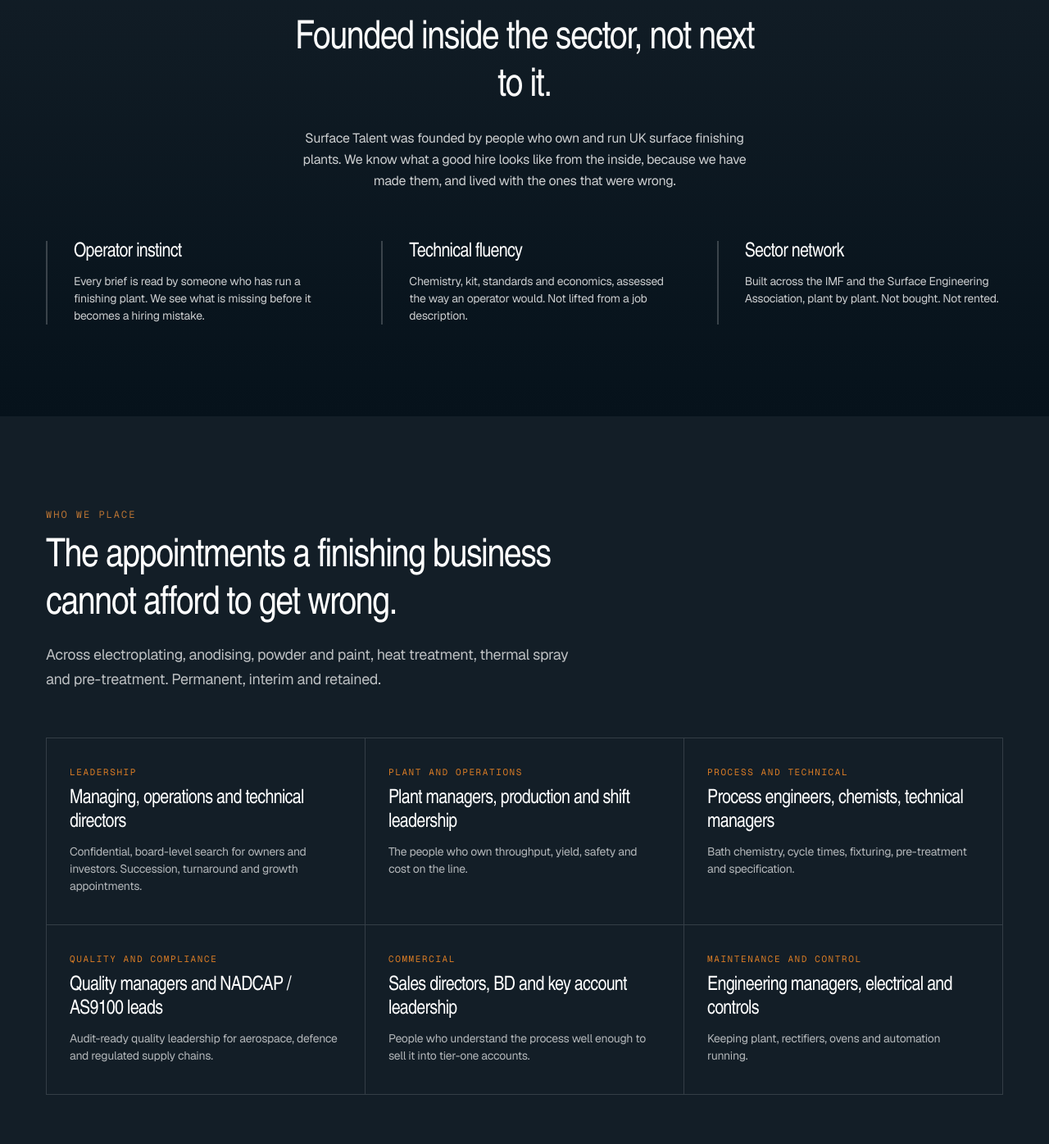
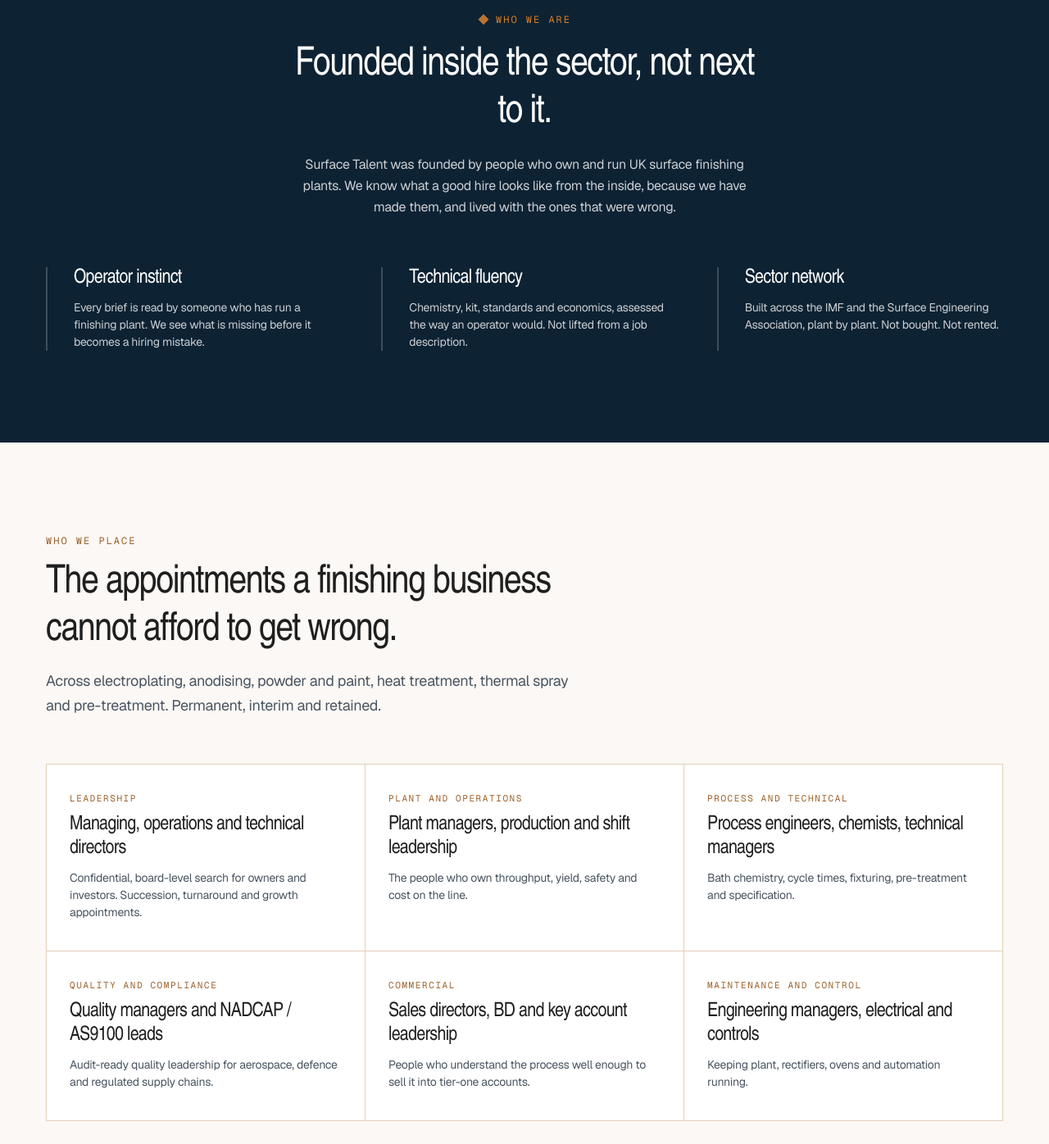
Before and after one commit to ChukaDele/surface-talent-website, a Next.js app: page / in a window 1280 px wide. Shown: the part 1947-3343 px from the top of the page at 82% size. Built offline with nearby package versions, Linux system fonts and the light colour scheme; a web font is replaced by a local one.

Commit message:
Design review: one navy, one cream, alternating surfaces; AA copper on light; testimonial cards join the cream family

```diff
--- a/src/app/globals.css
+++ b/src/app/globals.css
@@ -60,7 +60,8 @@
   --stack-light: #fbf8f5;
   --stack-light-line: #e6ceb8;
   --card-line: #e9e9e9;
-  --testimonial-light: #eff7fe;
+  --testimonial-light: #fbf8f5; /* cream, same family as the stack-light cards */
+  --accent-on-light: #9c622b; /* copper text on white/cream: 4.9:1 */
   --ink: #1f1f1f;
   --ink-soft: #293038;
   --text-hero: #f0f0f0;
--- a/src/components/home/WhoWePlace.tsx
+++ b/src/components/home/WhoWePlace.tsx
@@ -17,7 +17,7 @@
       <div className="st-inner st-place__inner">
         <div className="st-place__head">
           <Eyebrow>Who we place</Eyebrow>
-          <h2 id="place-title" className="st-h2" style={{ color: "#fff" }}>The appointments a finishing business cannot afford to get wrong.</h2>
+          <h2 id="place-title" className="st-h2">The appointments a finishing business cannot afford to get wrong.</h2>
           <p className="st-body-lg">Across electroplating, anodising, powder and paint, heat treatment, thermal spray and pre-treatment. Permanent, interim and retained.</p>
         </div>
         <div className="st-place__grid">
@@ -31,7 +31,7 @@
         </div>
         <div className="st-place__foot">
           <p className="st-body">We are not a volume agency and do not try to be. We take on a small number of searches at a time, so each one gets the attention it needs.</p>
-          <Button href="/disciplines" tone="light" variant="secondary">Disciplines we cover</Button>
+          <Button href="/disciplines" variant="secondary">Disciplines we cover</Button>
         </div>
       </div>
     </section>
--- a/src/lib/motion/scenes/useTestimonialHover.ts
+++ b/src/lib/motion/scenes/useTestimonialHover.ts
@@ -5,7 +5,7 @@
 import { MOTION_QUERIES } from "@/lib/motion/motionModes";
 
 const BASE = { bg: "#eff7fe", text: "#1f1f1f", stat: "#293038", rule: "#e1e3e5" };
-const ACTIVE = { bg: "#131e27", text: "#ffffff", stat: "#ffffff", rule: "#3a4550" };
+const ACTIVE = { bg: "#0d2233", text: "#ffffff", stat: "#ffffff", rule: "#3a4550" };
 
 /**
  * Testimonial cards: base light state; hover / focus-visible animates into the Figma navy card
--- a/src/styles/clients.css
+++ b/src/styles/clients.css
@@ -15,7 +15,7 @@
   .st-clients__author { display: flex; align-items: center; gap: 8px; }
   .st-clients__author img { width: 41px; height: 41px; border-radius: 50%; display: block; }
   /* reduced-motion active state (no tween) */
-  .st-clients__card.is-active { background: var(--deep-bg); color: #fff; }
+  .st-clients__card.is-active { background: var(--hero-bg); color: #fff; }
   .st-clients__card.is-active .st-h2, .st-clients__card.is-active .st-body { color: #fff; }
   .st-clients__card.is-active .st-clients__rule { border-top-color: var(--secondary-500); }
   @media (max-width: 1023px) {
--- a/src/styles/home.css
+++ b/src/styles/home.css
@@ -8,7 +8,7 @@
   .st-eyebrow {
     display: inline-flex; align-items: center; gap: 8px;
     font-family: var(--font-mono); font-size: 12px; line-height: 16px; letter-spacing: 2px;
-    text-transform: uppercase; color: var(--primary-500); font-weight: 400;
+    text-transform: uppercase; color: var(--accent-on-light); font-weight: 400;
   }
   .st-eyebrow--light { color: #ffffff; }
   .st-eyebrow--muted { color: var(--text-muted-dark); }
--- a/src/styles/premium.css
+++ b/src/styles/premium.css
@@ -38,7 +38,7 @@
   .st-whyfail__list { margin: 0; padding: 0; list-style: none; display: flex; flex-direction: column; }
   .st-whyfail__item { display: grid; grid-template-columns: 56px minmax(0, 1fr); gap: 16px; padding: 28px 0; border-top: 1px solid rgba(20,23,28,0.12); }
   .st-whyfail__item:last-child { border-bottom: 1px solid rgba(20,23,28,0.12); }
-  .st-whyfail__n { font-family: var(--font-mono); font-size: 12px; letter-spacing: 2px; color: var(--primary-500); padding-top: 6px; }
+  .st-whyfail__n { font-family: var(--font-mono); font-size: 12px; letter-spacing: 2px; color: var(--accent-on-light); padding-top: 6px; }
   .st-whyfail__item h3 { margin: 0 0 8px; }
   .st-whyfail__item p { margin: 0; max-width: 560px; color: #4a5561; }
   .st-whyfail__close { margin-top: 28px; display: flex; flex-direction: column; gap: 16px; align-items: flex-start; }
@@ -48,18 +48,19 @@
     .st-whyfail__head { position: static; }
   }
 
-  /* ---------- "who we place" ---------- */
-  .st-place { background: var(--deep-bg); color: #fff; }
+  /* ---------- "who we place" (cream) ---------- */
+  .st-place { background: var(--stack-light); color: var(--ink); }
   .st-place__inner { padding-top: 112px; padding-bottom: 112px; display: flex; flex-direction: column; gap: 56px; }
   .st-place__head { display: flex; flex-direction: column; gap: 16px; max-width: 640px; }
-  .st-place__head .st-body-lg { color: rgba(255,255,255,0.72); }
-  .st-place__grid { display: grid; grid-template-columns: repeat(3, minmax(0, 1fr)); gap: 0; border-top: 1px solid rgba(255,255,255,0.14); border-left: 1px solid rgba(255,255,255,0.14); }
-  .st-place__cell { padding: 32px 28px 36px; border-right: 1px solid rgba(255,255,255,0.14); border-bottom: 1px solid rgba(255,255,255,0.14); display: flex; flex-direction: column; gap: 10px; min-height: 180px; }
-  .st-place__cell .st-h4 { color: #fff; }
-  .st-place__cell p { margin: 0; color: rgba(255,255,255,0.68); }
-  .st-place__cell .st-mono { font-size: 11px; letter-spacing: 1.6px; text-transform: uppercase; color: var(--glitter); }
+  .st-place__head .st-h2 { color: var(--ink); }
+  .st-place__head .st-body-lg { color: #4a5561; }
+  .st-place__grid { display: grid; grid-template-columns: repeat(3, minmax(0, 1fr)); gap: 0; border-top: 1px solid var(--stack-light-line); border-left: 1px solid var(--stack-light-line); background: #fff; }
+  .st-place__cell { padding: 32px 28px 36px; border-right: 1px solid var(--stack-light-line); border-bottom: 1px solid var(--stack-light-line); display: flex; flex-direction: column; gap: 10px; min-height: 180px; }
+  .st-place__cell .st-h4 { color: var(--ink); }
+  .st-place__cell p { margin: 0; color: #4a5561; }
+  .st-place__cell .st-mono { font-size: 11px; letter-spacing: 1.6px; text-transform: uppercase; color: var(--accent-on-light); }
   .st-place__foot { display: flex; align-items: center; justify-content: space-between; gap: 24px; flex-wrap: wrap; }
-  .st-place__foot p { margin: 0; color: rgba(255,255,255,0.6); max-width: 560px; }
+  .st-place__foot p { margin: 0; color: #4a5561; max-width: 560px; }
   @media (max-width: 1023px) {
     .st-place__inner { padding: 72px 24px; gap: 40px; }
     .st-place__grid { grid-template-columns: 1fr 1fr; }
@@ -67,7 +68,10 @@
   @media (max-width: 599px) { .st-place__grid { grid-template-columns: 1fr; } }
 
   /* ---------- "who we are" (replaces the plant-floor cards) ---------- */
-  .st-dna--quiet .st-dna__top { padding-bottom: 112px; }
+  .st-dna--quiet { background: var(--hero-bg); }
+  .st-dna--quiet::before { display: none; }
+  .st-dna--quiet .st-eyebrow { color: var(--glitter); }
+  .st-dna--quiet .st-dna__top { padding-top: 112px; padding-bottom: 112px; }
   .st-dna--quiet .st-dna__years { display: none; }
   .st-dna--quiet .st-dna__title { max-width: 560px; }
   .st-dna--quiet .st-dna__lede { max-width: 560px; }
@@ -85,7 +89,7 @@
   .st-process__head { display: flex; flex-direction: column; gap: 16px; max-width: 560px; }
   .st-process__steps { margin: 0; padding: 0; list-style: none; display: grid; grid-template-columns: repeat(5, minmax(0, 1fr)); gap: 32px; border-top: 1px solid rgba(20,23,28,0.12); }
   .st-process__step { padding-top: 24px; display: flex; flex-direction: column; gap: 10px; }
-  .st-process__n { font-family: var(--font-mono); font-size: 12px; letter-spacing: 2px; color: var(--primary-500); }
+  .st-process__n { font-family: var(--font-mono); font-size: 12px; letter-spacing: 2px; color: var(--accent-on-light); }
   .st-process__step p { margin: 0; color: #4a5561; }
   .st-process__foot { display: flex; }
   @media (max-width: 1023px) {
```
Also changed, not shown: 1 other file (tests, documents, lock files or other folders).
